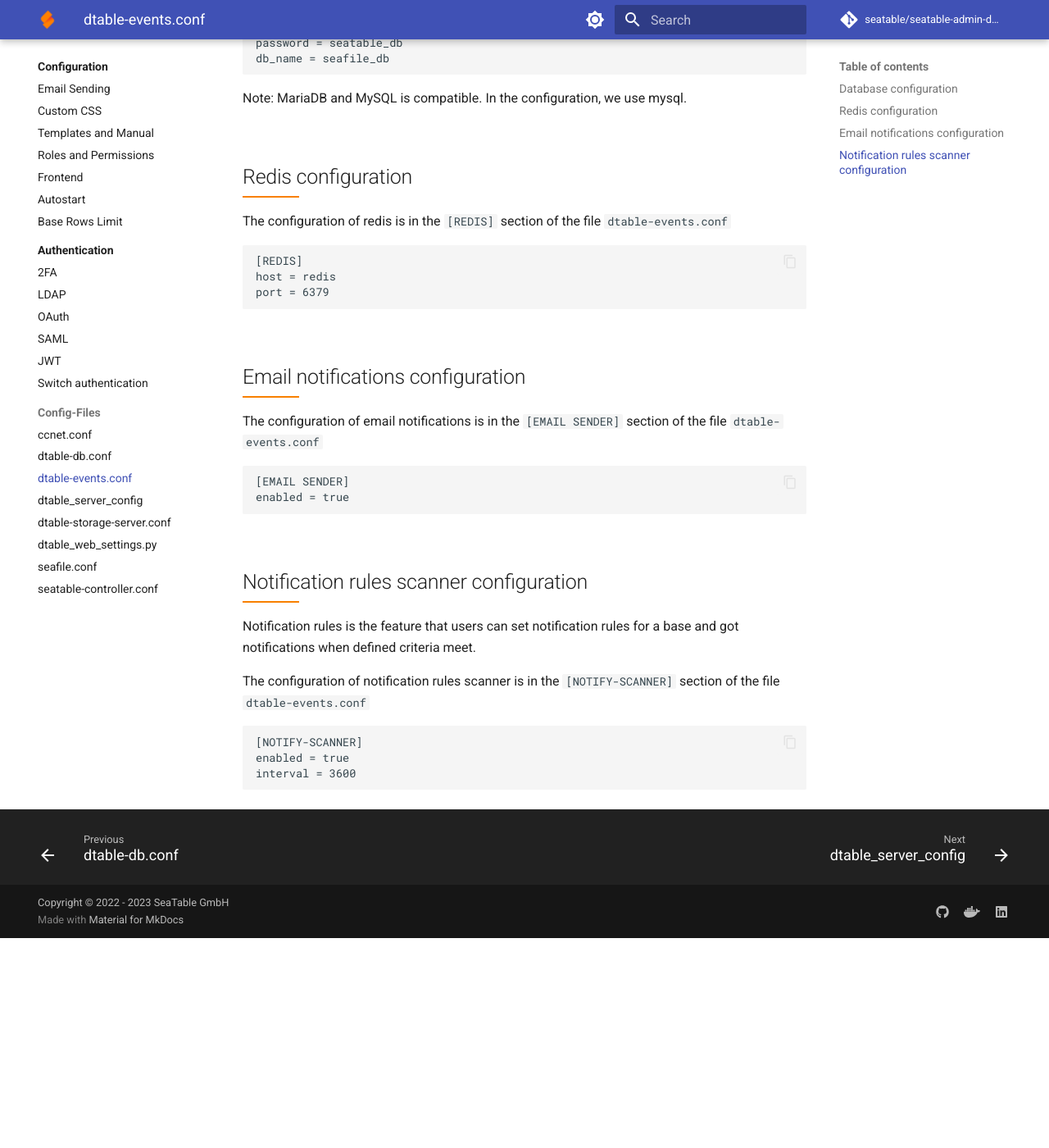
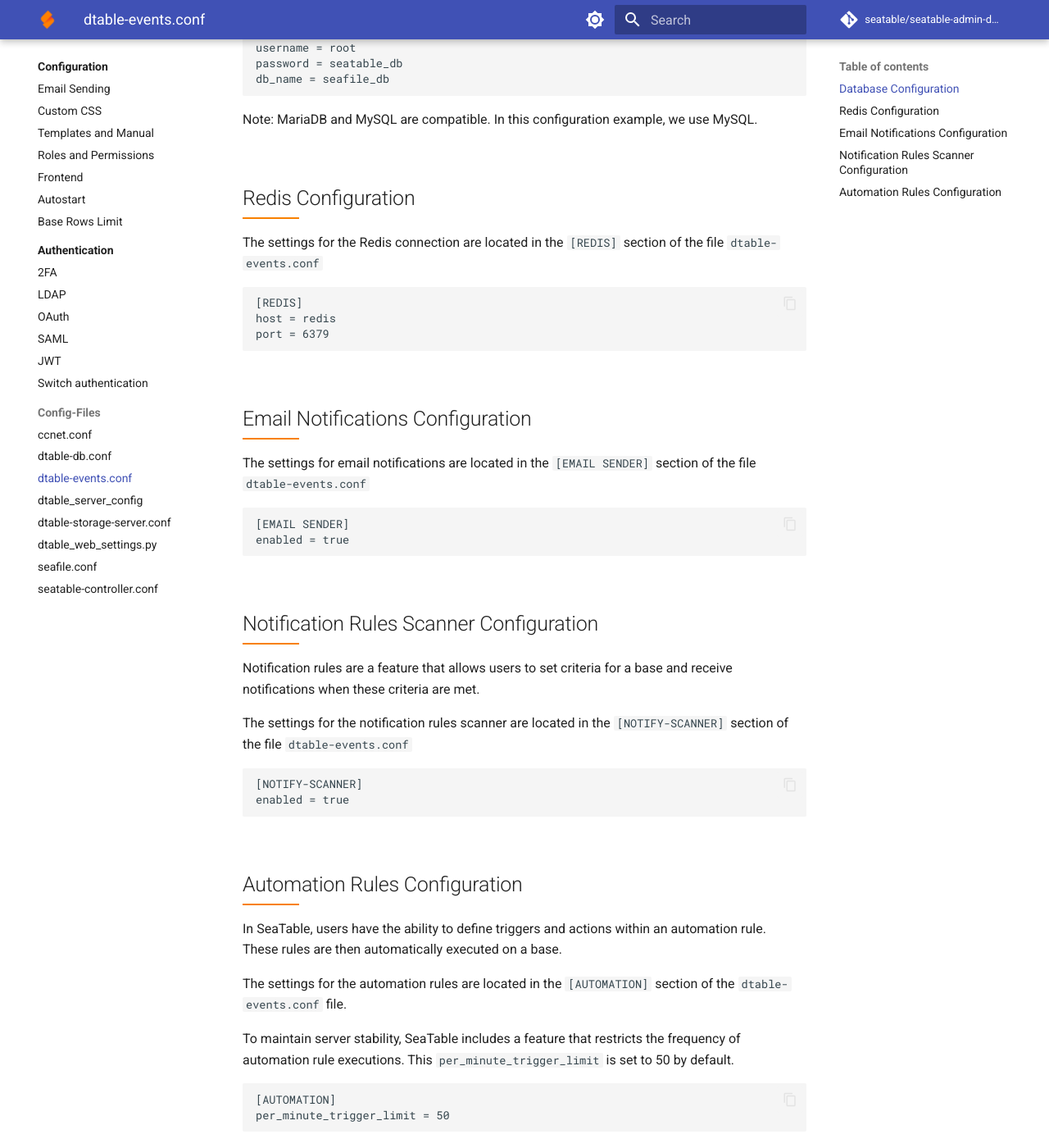
Before and after one commit to seatable/seatable-admin-docs, an MkDocs documentation site: the page built from docs/config/dtable-events-conf.md, in a window 1280 px wide and 1400 px high, scrolled down 416 px. Shown: the whole window at 82% size. Built offline with MkDocs 1.6.1 and Material for MkDocs 9.7.7, drawn with Linux system fonts in a browser that asks for light colours; comment, search, counter and statistics services are not loaded; before the commit the page ends 1560 px from its top, so only the background shows below that; some of the changed text lies outside the part shown.

Commit message:
add automation-rules conf (#159)
* add automation-rules conf

* opt conf text

* opt conf text

* wording and title Case automation rule config

* title case and samll corrections

---------

Co-authored-by: Andreas Conrad <aco@seatable.io>

````diff
--- a/docs/config/dtable-events-conf.md
+++ b/docs/config/dtable-events-conf.md
@@ -1,8 +1,8 @@
 # dtable-event.conf settings
 
-## Database configuration
+## Database Configuration
 
-The configuration of database is in the `[DATABASE]` section of the file `dtable-events.conf`
+The settings for the database connection are located in the `[DATABASE]` section of the file `dtable-events.conf`
 
 ```
 [DATABASE]
@@ -15,11 +15,11 @@
 
 ```
 
-Note: MariaDB and MySQL is compatible. In the configuration, we use mysql.
+Note: MariaDB and MySQL are compatible. In this configuration example, we use MySQL.
 
-## Redis configuration
+## Redis Configuration
 
-The configuration of redis is in the `[REDIS]` section of the file `dtable-events.conf`
+The settings for the Redis connection are located in the `[REDIS]` section of the file `dtable-events.conf`
 
 ```
 [REDIS]
@@ -28,9 +28,9 @@
 
 ```
 
-## Email notifications configuration
+## Email Notifications Configuration
 
-The configuration of email notifications is in the `[EMAIL SENDER]` section of the file `dtable-events.conf`
+The settings for email notifications are located in the `[EMAIL SENDER]` section of the file `dtable-events.conf`
 
 ```
 [EMAIL SENDER]
@@ -38,15 +38,29 @@
 
 ```
 
-## Notification rules scanner configuration
+## Notification Rules Scanner Configuration
 
-Notification rules is the feature that users can set notification rules for a base and got notifications when defined criteria meet.
+Notification rules are a feature that allows users to set criteria for a base and receive notifications when these criteria are met.
 
-The configuration of notification rules scanner is in the `[NOTIFY-SCANNER]` section of the file `dtable-events.conf`
+The settings for the notification rules scanner are located in the `[NOTIFY-SCANNER]` section of the file `dtable-events.conf`
 
 ```
 [NOTIFY-SCANNER]
 enabled = true
-interval = 3600
 
 ```
+
+## Automation Rules Configuration
+
+In SeaTable, users have the ability to define triggers and actions within an automation rule.
+These rules are then automatically executed on a base.
+
+The settings for the automation rules are located in the `[AUTOMATION]` section of the `dtable-events.conf` file.
+
+
+To maintain server stability, SeaTable includes a feature that restricts the frequency of automation rule executions. This `per_minute_trigger_limit` is set to 50 by default.
+
+```
+[AUTOMATION]
+per_minute_trigger_limit = 50
+```
````
